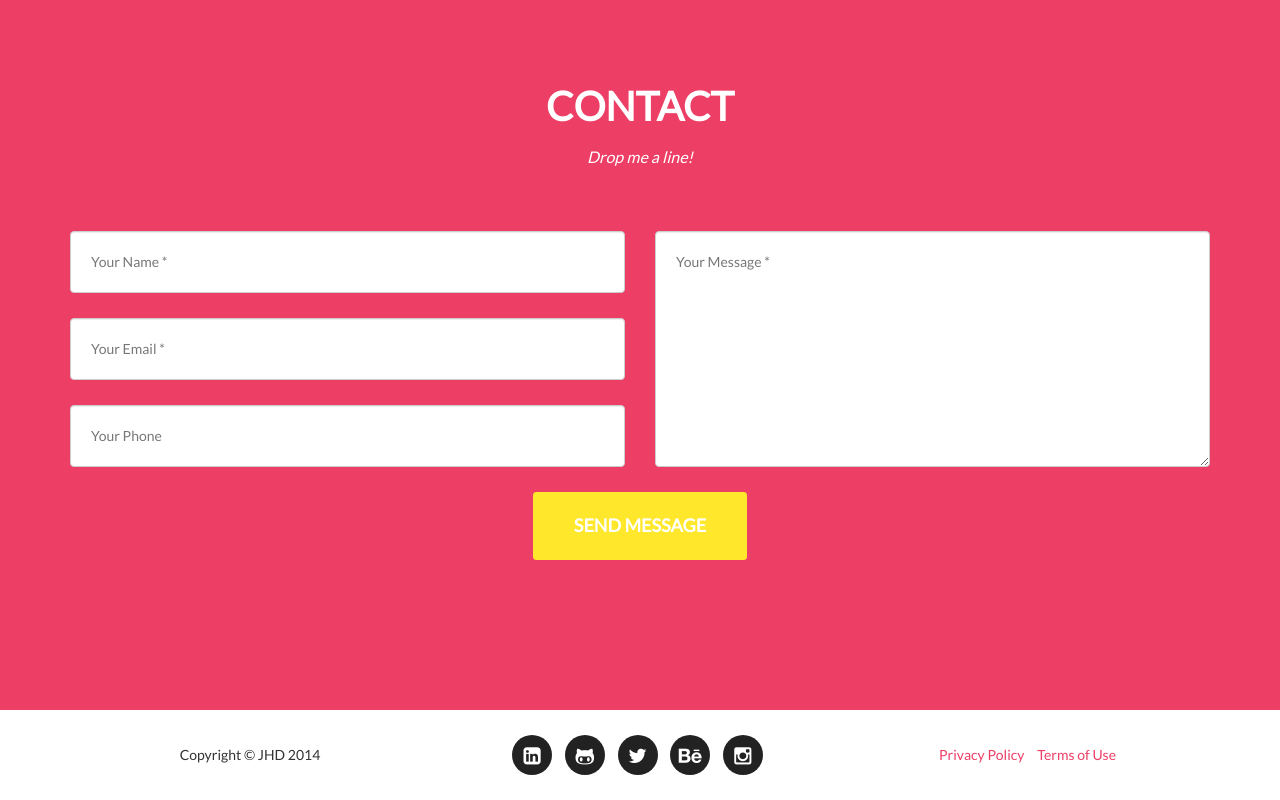
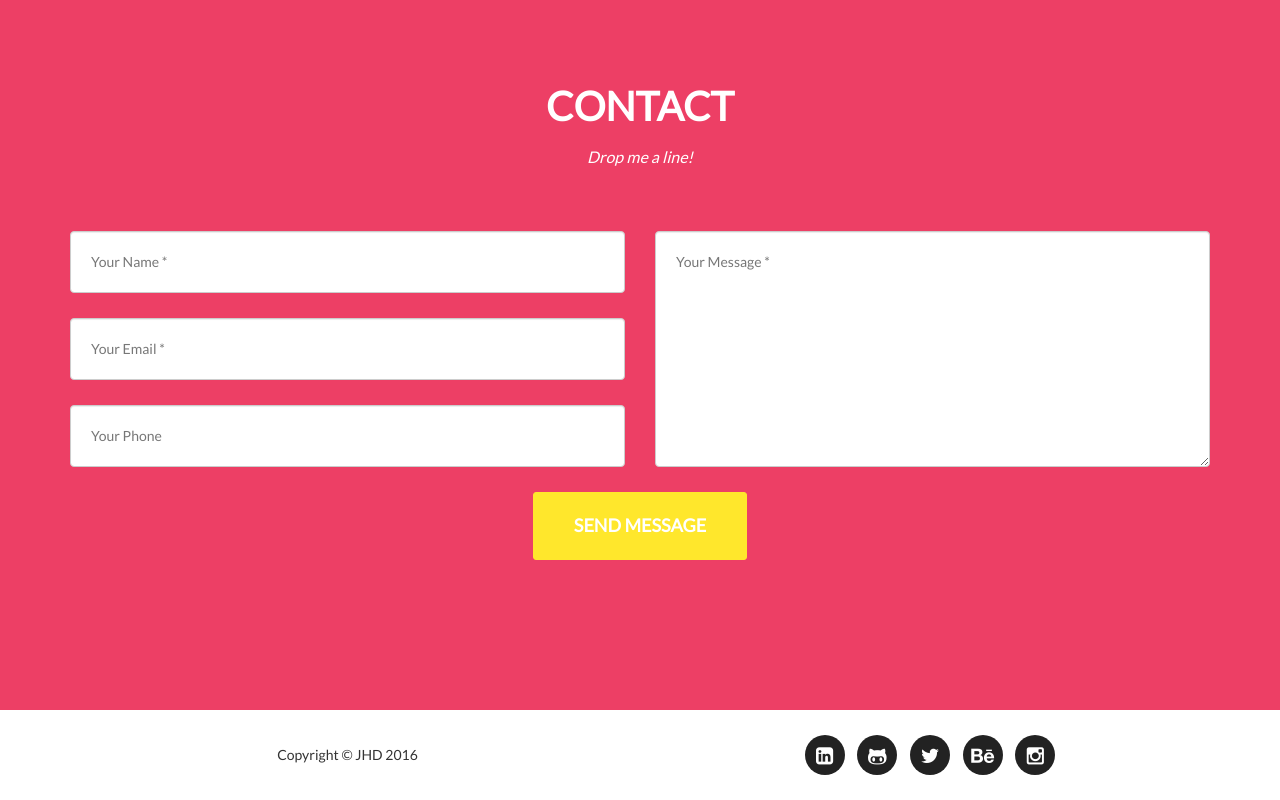
Before and after one commit to buzzlightyear182/Personal-page, a website: page index.html in a window 1280 px wide. Shown: the part 6243-7043 px from the top of the page. Drawn offline with nearby package versions, Linux system fonts and the light colour scheme.

Commit message:
Remove dead links at footer

```diff
--- a/index.html
+++ b/index.html
@@ -487,10 +487,10 @@
     <footer>
         <div class="container">
             <div class="row">
-                <div class="col-md-4">
-                    <span class="copyright">Copyright &copy; JHD 2014</span>
+                <div class="col-md-6">
+                    <span class="copyright">Copyright &copy; JHD 2016</span>
                 </div>
-                <div class="col-md-4">
+                <div class="col-md-6">
                     <ul class="list-inline social-buttons">
                         <li><a href='https://www.linkedin.com/in/janeheatherdee'><i class='fa fa-linkedin-square'></i></a>
                         </li>
@@ -502,14 +502,14 @@
                         <li><a href='https://www.instagram.com/buzzlightyear182'><i class='fa fa-instagram'></i></a></li>
                     </ul>
                 </div>
-                <div class="col-md-4">
+<!--                 <div class="col-md-4">
                     <ul class="list-inline quicklinks">
                         <li><a href="#">Privacy Policy</a>
                         </li>
                         <li><a href="#">Terms of Use</a>
                         </li>
                     </ul>
-                </div>
+                </div> -->
             </div>
         </div>
     </footer>
```
